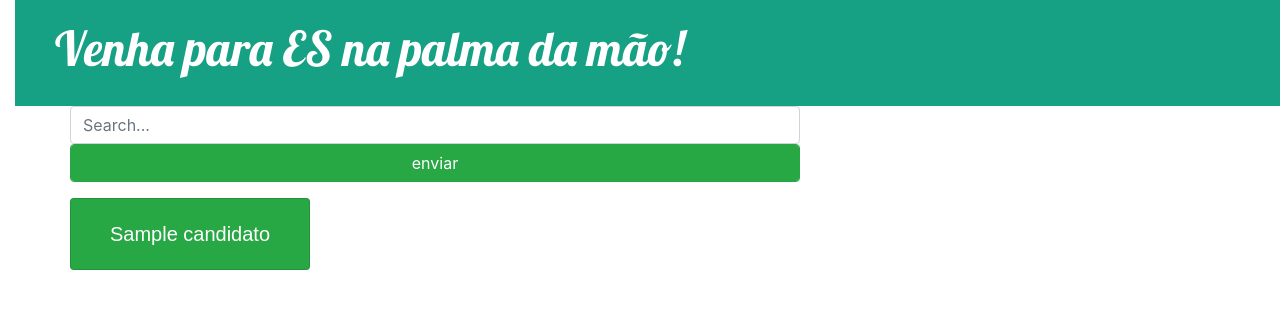
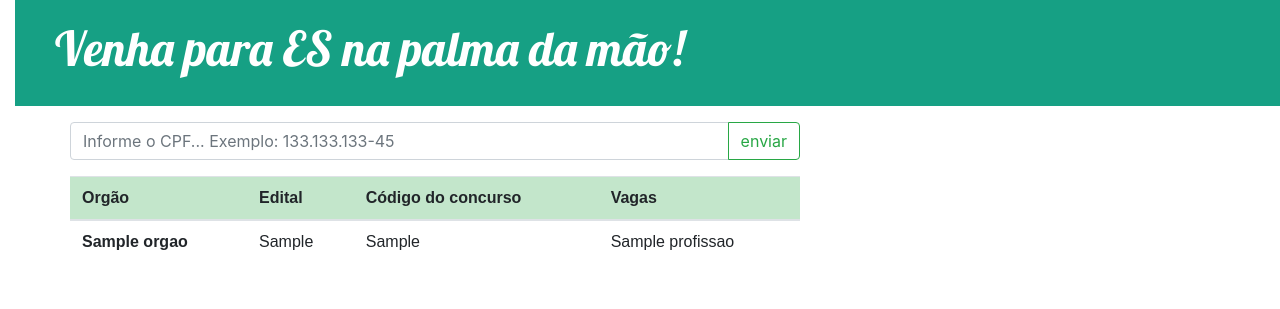
Before and after one commit to prodest/venha-para-es-palma-mao, a Django app: template programa/templates/programa/candidato_list.html in a window 1280 px wide. Shown: the top 309 px of the page. Run offline with Django 3.2, Linux system fonts and the light colour scheme; the template is opened without the code that fills it: values that come from a table or form of the project are taken from there, others are empty; tables that the repository leaves empty hold one stand-in row (values such as "Sample post"); some libraries are stand-ins or nearby versions.

Commit message:
search bar implementado

```diff
--- a/programa/templates/programa/base.html
+++ b/programa/templates/programa/base.html
@@ -11,7 +11,7 @@
 <body>
     <div class="page-header">
         <h1>
-            <a href="{% url 'candidato_list' %}">Venha para ES na palma da mão!</a>
+            <a href="{% url 'home' %}">Venha para ES na palma da mão!</a>
         </h1>
     </div>
     <div class="content container">
--- a/programa/templates/programa/candidato_list.html
+++ b/programa/templates/programa/candidato_list.html
@@ -1,19 +1,38 @@
 {% extends 'programa/base.html' %}
 
 {% block content %}
+<div class="input-group mb-3">
+  </div>
 <form class="navbar-form navbar-right" action="." method="get">
-    <input id="search_box" name="search_box" type="text" placeholder="Search..." class="form-control">
-    <button type="submit" class="btn btn-success form-control"><span class="glyphicon glyphicon-search"></span>enviar</button>
+    <div class="input-group mb-3">
+        <input id="search_box" name="search_box" type="text" placeholder="Informe o CPF... Exemplo: 133.133.133-45" class="form-control">
+        <div class="input-group-append">
+            <button type="submit" class="btn  btn-outline-success form-control"><span class="glyphicon glyphicon-search"></span>enviar</button>
+        </div>
+    </div>
 </form>
-{% if verifica %}
-    <h1>teste</h1>
-{% else %}
-    {% for cand in candidatos %}
-        <div class="post card text-white bg-success mb-3" style="width: 15rem;">
-            <div class="card-body">
-                <a href="{% url 'candidato_detail' pk=cand.pk %}">{{ cand.nome }}</a>
+    {% for con in concursos %}
+        <div class="post">
+
+                <table class="table">
+                    <thead class="table-success">
+                        <tr>
+                            <th scope="col">Orgão</th>
+                            <th scope="col">Edital</th>
+                            <th scope="col">Código do concurso</th>
+                            <th scope="col">Vagas</th>
+                        </tr>
+                    </thead>
+                    <tbody>
+                        <tr>
+                            <th scope="row">{{ con.orgao }}</th>
+                            <td>{{ con.edital }}</td>
+                            <td>{{ con.codigo_curso }}</td>
+                            <td>{{ con.vagas }}</td>
+                        </tr>
+                    </tbody>
+                </table>
             </div>
-        </div>
+
     {% endfor %}
-{% endif %}
 {% endblock %}
--- /dev/null
+++ b/programa/templates/programa/index.html
@@ -0,0 +1,6 @@
+{% extends 'programa/base.html' %}
+
+{% block content %}
+<a class="post btn btn-outline-success btn-outline-primary btn-lg" href="{% url 'candidato_list' %}" role="button">Pesquisa pelo CPF</a>
+<a class="post btn btn-outline-success btn-outline-primary btn-lg" href="{% url 'candidato_list' %}" role="button">Pesquisa pelo Código do Curso </a>
+{% endblock %}
--- a/programa/urls.py
+++ b/programa/urls.py
@@ -2,6 +2,7 @@ from django.conf.urls import include, url
 from . import views
 
 urlpatterns = [
-    url(r'^$', views.candidato_list, name='candidato_list'),
+    url(r'^$', views.home, name='home'),
+    url(r'^candidato/$', views.candidato_list, name='candidato_list'),
     url(r'^cand/(?P<pk>[0-9]+)/$', views.candidato_detail, name='candidato_detail'),
 ]
```
Also changed, not shown: programa/views.py (+10 -6 lines).
